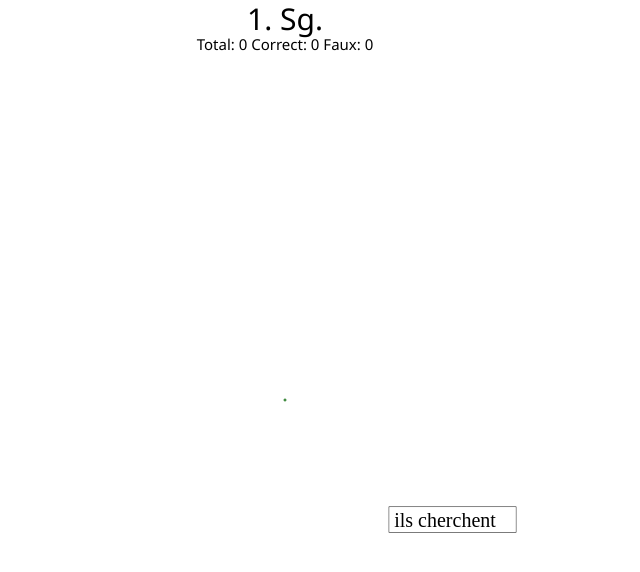
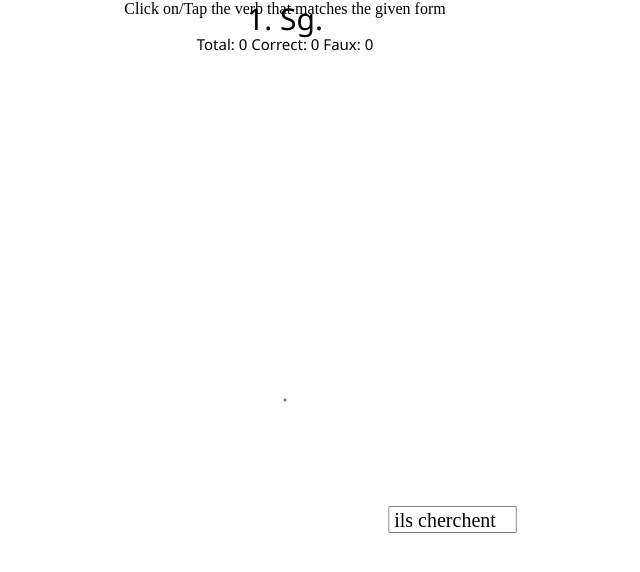
Before and after one commit to WeiseSchokolade/WeiseSchokolade.github.io, a plain HTML site: page games/vocab/index.html in a window 1280 px wide. Shown: the whole page, without its empty margins (355-995 px from the left). Drawn offline with Linux system fonts and the light colour scheme.

Commit message:
Added hint to vocab

```diff
--- a/games/vocab/index.html
+++ b/games/vocab/index.html
@@ -8,6 +8,7 @@
 	<link rel="stylesheet" href="style.css">
 </head>
 <body>
+	<p class="hint">Click on/Tap the verb that matches the given form</p>
 	<canvas id="canvas1" width=800 height=800></canvas>
 	<script type="module" src="index.js"></script>
 </body>
--- a/games/vocab/style.css
+++ b/games/vocab/style.css
@@ -2,6 +2,10 @@
     margin: 0;
     padding: 0;
     box-sizing: border-box;
+}
+
+.hint {
+	text-align: center;
 }
 
 #canvas1 {
```
